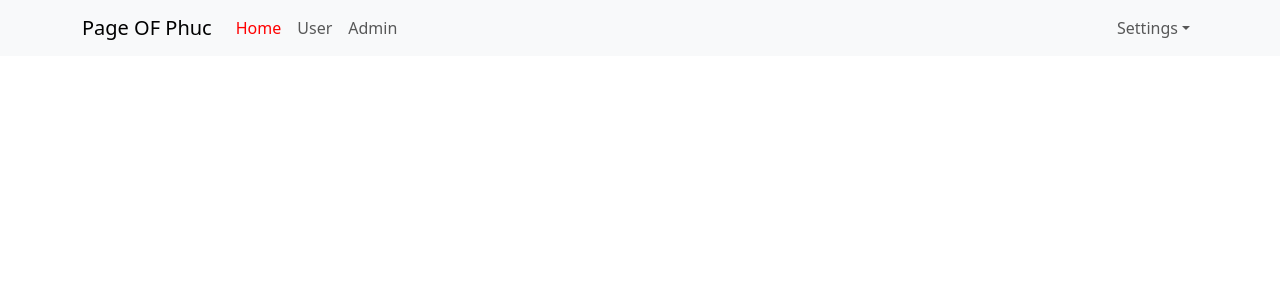
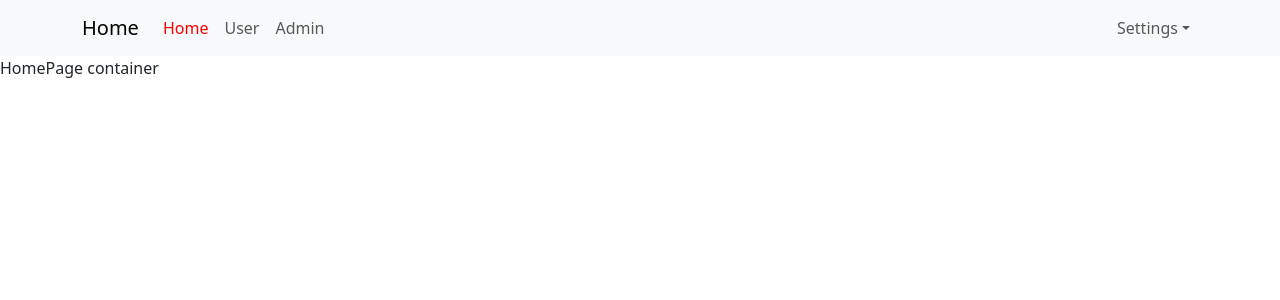
Before and after one commit to ngophuc29/Learn, a React (Create React App) app: page / in a window 1280 px wide. Shown: the top 300 px of the page. Built offline with nearby package versions, Linux system fonts and the light colour scheme.

Commit message:
them tiền tố index cho thẻ homepage

```diff
--- a/src/components/Header/Header.jsx
+++ b/src/components/Header/Header.jsx
@@ -8,7 +8,9 @@ const Header = () => {
     return (
         <Navbar expand="lg" className="bg-body-tertiary">
             <Container>
-                <Navbar.Brand href="#home">Page OF Phuc</Navbar.Brand>
+                {/* <Navbar.Brand href="#home">Page OF Phuc</Navbar.Brand> */}
+                <NavLink to="/" className='navbar-brand'>Home</NavLink>
+
                 <Navbar.Toggle aria-controls="basic-navbar-nav" />
                 <Navbar.Collapse id="basic-navbar-nav">
                     <Nav className="me-auto">
@@ -24,11 +26,11 @@ const Header = () => {
                     </Nav>
                     <Nav>
                     <NavDropdown title="Settings" id="basic-nav-dropdown">
-                            <NavDropdown.Item href="#action/3.1">Login</NavDropdown.Item>
-                            <NavDropdown.Item href="#action/3.2">
+                            <NavDropdown.Item  >Login</NavDropdown.Item>
+                            <NavDropdown.Item  >
                                 Logout
                             </NavDropdown.Item>
-                            <NavDropdown.Item href="#action/3.3">User Info</NavDropdown.Item>
+                            <NavDropdown.Item  >User Info</NavDropdown.Item>
 
                         </NavDropdown>
                     </Nav>
--- /dev/null
+++ b/src/components/Home/HomePage.js
@@ -0,0 +1,8 @@
+const HomePage = () => {
+    return (  <div className="homepage-container">
+        HomePage container
+    </div>
+     );
+}
+
+export default HomePage;
--- a/src/index.js
+++ b/src/index.js
@@ -11,6 +11,7 @@ import { BrowserRouter,
   Routes } from "react-router-dom"
 import User from './components/User/User';
 import Admin from './components/Admin/Admin';
+import HomePage from './components/Home/HomePage';
 
 const root = ReactDOM.createRoot(document.getElementById('root'));
 root.render(
@@ -19,6 +20,7 @@ root.render(
     <BrowserRouter>
        <Routes>
           <Route path='/' element={<App></App>}>
+          <Route  index element={<HomePage></HomePage>}></Route>
 
           <Route path='/user' element={<User></User>}></Route>
 
```
